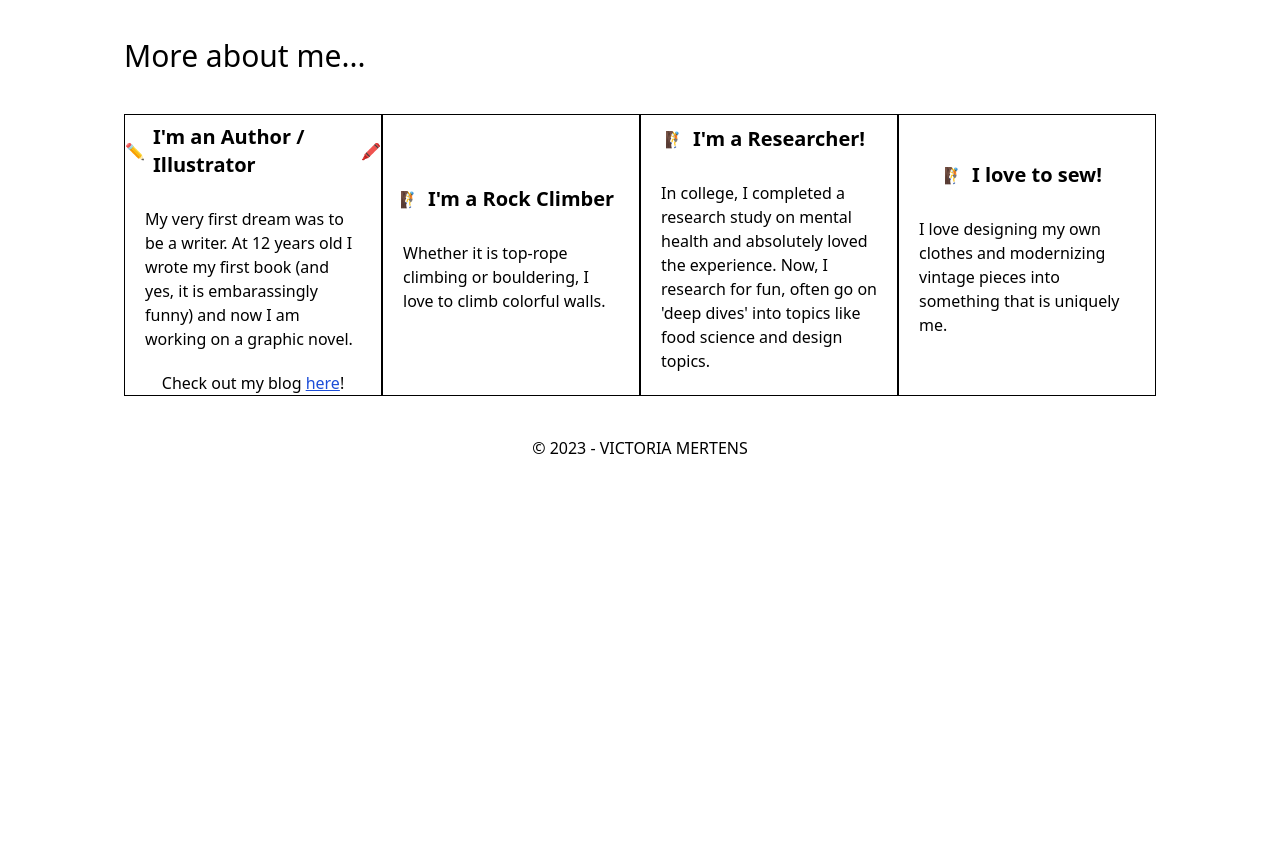
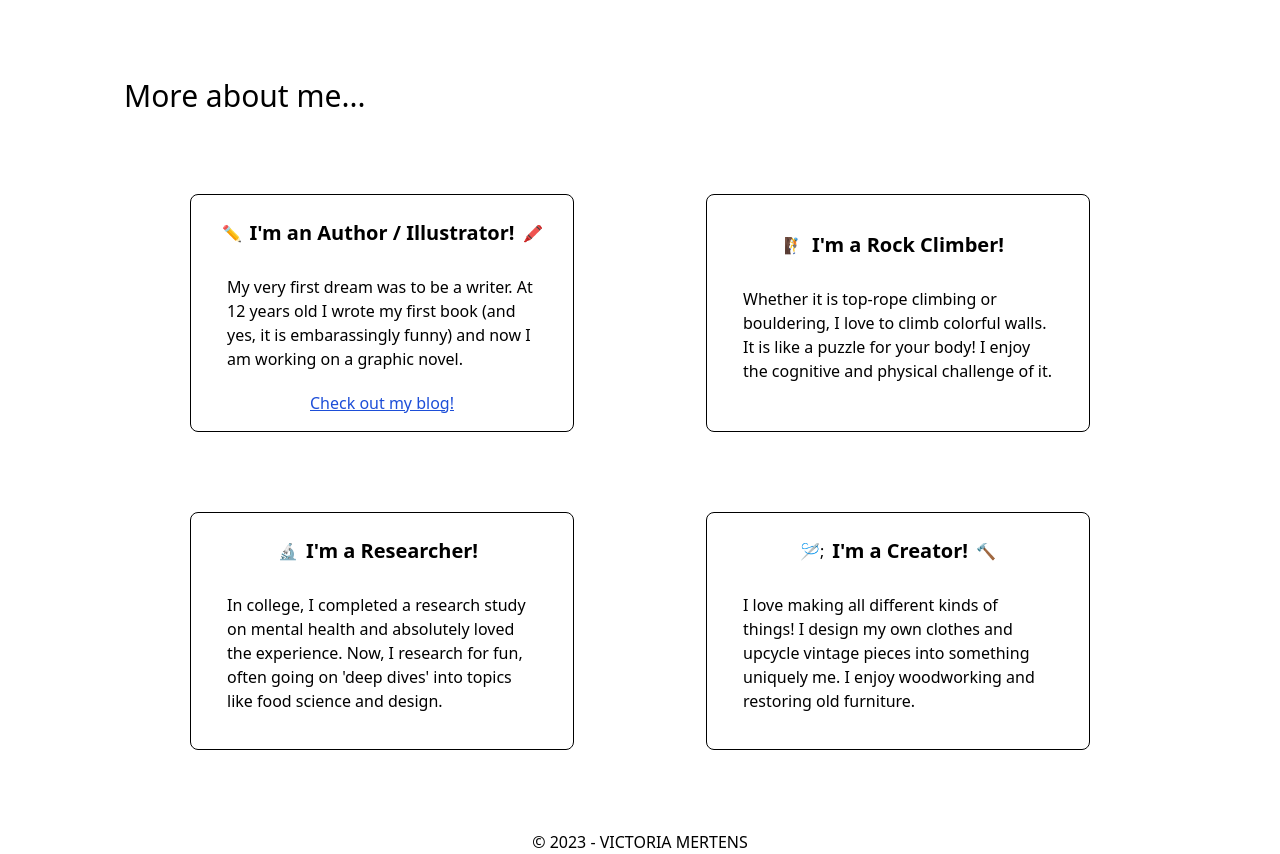
Before and after one commit to victoriamertens/next-portfolio, a Next.js app: page /about in a window 1280 px wide. Shown: the part 934-1788 px from the top of the page. Before the commit the page ends 1394 px from the top, so only its background shows below. Built offline with nearby package versions, Linux system fonts and the light colour scheme.

Commit message:
Accessibility of More about me section, aria-hidden on icons for better readability of screen reader.

```diff
--- a/src/app/about/page.tsx
+++ b/src/app/about/page.tsx
@@ -47,7 +47,7 @@ export default function About() {
             src={me}
             // width={300}
             alt="Cartoon of Victoria holding MacBook and coffee"
-            className="sm:w-72 w-52"
+            className="sm:w-80 w-52"
             priority={true}
           />
         </div>
@@ -75,19 +75,27 @@ export default function About() {
           </p>
         </div>
 
-        <div className="flex flex-col">
+        <div id="more-about-me" className="flex flex-col">
           <h3 className="my-10 text-3xl">More about me...</h3>
-          <div className="flex justify-around">
+          <div className="flex justify-around flex-wrap">
             <div
               id="author-illustrator-box"
-              className="border border-black w-96 flex flex-col justify-center items-center"
+              className="m-10 p-4 border border-black bg-white rounded-lg w-96 flex flex-col justify-center items-center"
             >
               <div className="flex">
-                <div className="flex flex-col justify-center">&#9999;</div>
+                <div
+                  className="flex flex-col justify-center"
+                  aria-hidden={true}
+                >
+                  &#9999;
+                </div>
                 <h3 className="text-xl font-bold p-2">
-                  I'm an Author / Illustrator
+                  I'm an Author / Illustrator!
                 </h3>
-                <div className="flex flex-col justify-center">
+                <div
+                  className="flex flex-col justify-center"
+                  aria-hidden={true}
+                >
                   &#128397;&#65039;
                 </div>
               </div>
@@ -97,58 +105,81 @@ export default function About() {
                 working on a graphic novel.
               </p>
               <p>
-                Check out my blog{' '}
+                {' '}
                 <a
                   href="https://medium.com/@victoria.mertens44"
                   className="inline underline text-blue-700"
                 >
-                  here
+                  Check out my blog!
                 </a>
-                !
               </p>
             </div>
 
             <div
               id="rock-climbing-box"
-              className="border border-black w-96 flex flex-col justify-center items-center"
+              className="m-10 p-4 border border-black rounded-lg w-96 flex flex-col justify-center items-center"
             >
               <div className="flex">
-                <div className="flex flex-col justify-center"> &#x1f9d7;</div>
-                <h3 className="text-xl font-bold p-2">I'm a Rock Climber</h3>
+                <div
+                  className="flex flex-col justify-center"
+                  aria-hidden={true}
+                >
+                  &#x1f9d7;
+                </div>
+                <h3 className="text-xl font-bold p-2">I'm a Rock Climber!</h3>
               </div>
               <p className="p-5">
                 Whether it is top-rope climbing or bouldering, I love to climb
-                colorful walls.
+                colorful walls. It is like a puzzle for your body! I enjoy the
+                cognitive and physical challenge of it.
               </p>
             </div>
 
             <div
               id="research-box"
-              className="border border-black w-96 flex flex-col justify-center items-center"
+              className="m-10 p-4 border border-black rounded-lg w-96 flex flex-col justify-center items-center"
             >
               <div className="flex">
-                <div className="flex flex-col justify-center"> &#x1f9d7;</div>
+                <div
+                  className="flex flex-col justify-center"
+                  aria-hidden={true}
+                >
+                  {' '}
+                  &#128300;
+                </div>
                 <h3 className="text-xl font-bold p-2">I'm a Researcher!</h3>
               </div>
               <p className="p-5">
                 In college, I completed a research study on mental health and
                 absolutely loved the experience. Now, I research for fun, often
-                go on 'deep dives' into topics like food science and design
-                topics.
+                going on 'deep dives' into topics like food science and design.
               </p>
             </div>
 
             <div
               id="sewing-box"
-              className="border border-black w-96 flex flex-col justify-center items-center"
+              className="m-10 p-4 border border-black rounded-lg w-96 flex flex-col justify-center items-center"
             >
               <div className="flex">
-                <div className="flex flex-col justify-center"> &#x1f9d7;</div>
-                <h3 className="text-xl font-bold p-2">I love to sew!</h3>
+                <div
+                  className="flex flex-col justify-center"
+                  aria-hidden={true}
+                >
+                  {' '}
+                  &#129697;;
+                </div>
+                <h3 className="text-xl font-bold p-2">I'm a Creator!</h3>
+                <div
+                  className="flex flex-col justify-center"
+                  aria-hidden={true}
+                >
+                  &#128296;
+                </div>
               </div>
               <p className="p-5">
-                I love designing my own clothes and modernizing vintage pieces
-                into something that is uniquely me.
+                I love making all different kinds of things! I design my own
+                clothes and upcycle vintage pieces into something uniquely me. I
+                enjoy woodworking and restoring old furniture.
               </p>
             </div>
           </div>
```
